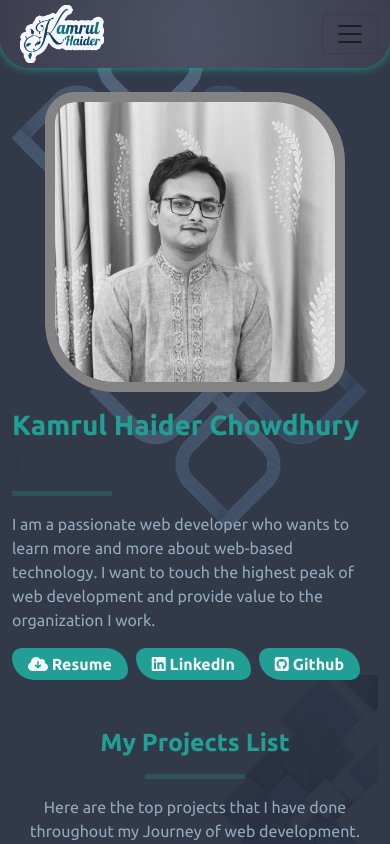
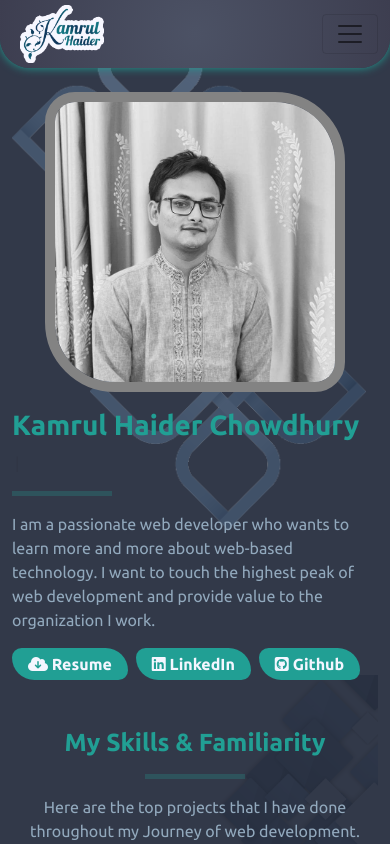
Before and after one commit to kamrulhaider/kamrulhaider-portfolio, a React (Create React App) app: page / in a window 390 px wide. Shown: the top 844 px of the page. Built offline with nearby package versions, Linux system fonts and the light colour scheme; a web font is replaced by a local one.

Commit message:
[add]skill section

```diff
--- a/src/pages/Home/Banner/Banner.js
+++ b/src/pages/Home/Banner/Banner.js
@@ -1,50 +1,71 @@
-import React from 'react';
-import myImg from '../../../images/my-img.jpeg';
-import resume from '../../../images/Kamrul Haider Resume.pdf';
-import shape from '../../../images/shape.png';
-import shape1 from '../../../images/shape2.png';
-import { Cursor, useTypewriter } from 'react-simple-typewriter';
+import React from "react";
+import { Cursor, useTypewriter } from "react-simple-typewriter";
+import myImg from "../../../images/my-img.jpeg";
+import shape from "../../../images/shape.png";
+import shape1 from "../../../images/shape2.png";
 
 const TypewriterHook = () => {
   const { text } = useTypewriter({
-        words: ['Javascript Developer', 'React Developer', 'Frontend Developer'],
+    words: ["Javascript Developer", "React Developer", "Frontend Developer"],
     loop: false,
-    })
+  });
 
   return (
     <div>
       <h4 className="mb-4 subTitle-color d-inline">{text}</h4>
       <Cursor />
     </div>
-    )
-}
+  );
+};
 
 const Banner = () => {
   return (
     <div>
       <div className="row align-items-center justify-content-center mt-2 mb-5">
-                <img className='shape1' src={shape} alt="" />
-                <img className='shape2' src={shape} alt="" />
-                <img className='shape3' src={shape1} alt="" />
+        <img className="shape1" src={shape} alt="" />
+        <img className="shape2" src={shape} alt="" />
+        <img className="shape3" src={shape1} alt="" />
 
         <div className="col-md-5 text-center">
           <img className="img-fluid my-img mt-3" src={myImg} alt="" />
         </div>
         <div className="col-md-7">
           <div className="about-me">
-                        <h1 className="fw-bold mt-md-0 mt-3 title-color">Kamrul Haider Chowdhury</h1>
-                        {/* <h4 className="mb-4 subTitle-color">Frontend Developer</h4> */}<TypewriterHook />
+            <h1 className="fw-bold mt-md-0 mt-3 title-color">
+              Kamrul Haider Chowdhury
+            </h1>
+            {/* <h4 className="mb-4 subTitle-color">Frontend Developer</h4> */}
+            <TypewriterHook />
             <hr />
-                        <p className="fs-6 mt-3 subTitle-color">I am a passionate web developer who wants to learn more and more about web-based technology. I want to touch the highest peak of web development and provide value to the organization I work.</p>
+            <p className="fs-6 mt-3 subTitle-color">
+              I am a passionate web developer who wants to learn more and more
+              about web-based technology. I want to touch the highest peak of
+              web development and provide value to the organization I work.
+            </p>
 
-                        <div className='d-md-block d-flex'>
-                            <a href={resume} rel="noreferrer" target='_blank' className="btn myMenu2 text-decoration-none">
-                                <i className="fas fa-cloud-download-alt"></i>  Resume
+            <div className="d-md-block d-flex">
+              <a
+                href="https://drive.google.com/file/d/1BayksaFi_93rRnyY06ucMpF5dmiXw7ud/view?usp=sharing"
+                rel="noreferrer"
+                target="_blank"
+                className="btn myMenu2 text-decoration-none"
+              >
+                <i className="fas fa-cloud-download-alt"></i> Resume
               </a>
-                            <a rel="noreferrer" href="https://www.linkedin.com/in/kamrulhaider/" target="_blank" className="btn myMenu2 mx-2">
-                                <i className="fab fa-linkedin"></i>  LinkedIn
+              <a
+                rel="noreferrer"
+                href="https://www.linkedin.com/in/kamrulhaider/"
+                target="_blank"
+                className="btn myMenu2 mx-2"
+              >
+                <i className="fab fa-linkedin"></i> LinkedIn
               </a>
-                            <a rel="noreferrer" href="https://github.com/kamrulhaider" target="_blank" className="btn myMenu2">
+              <a
+                rel="noreferrer"
+                href="https://github.com/kamrulhaider"
+                target="_blank"
+                className="btn myMenu2"
+              >
                 <i className="fab fa-github-square"></i> Github
               </a>
             </div>
--- a/src/pages/Home/Home/Home.js
+++ b/src/pages/Home/Home/Home.js
@@ -1,16 +1,18 @@
-import React from 'react';
-import Banner from '../Banner/Banner';
-import Contact from '../Contact/Contact';
-import Projects from '../Projects/Projects';
-import shape1 from '../../../images/shape2.png';
-import shape2 from '../../../images/logo192.png';
+import React from "react";
+import shape2 from "../../../images/logo192.png";
+import shape1 from "../../../images/shape2.png";
+import Banner from "../Banner/Banner";
+import Contact from "../Contact/Contact";
+import Projects from "../Projects/Projects";
+import Technology from "../Technology/Technology";
 
 const Home = () => {
   return (
     <div className="container">
-            <img className='shape4' src={shape1} alt="" />
-            <img className='shape5' src={shape2} alt="" />
+      <img className="shape4" src={shape1} alt="" />
+      <img className="shape5" src={shape2} alt="" />
       <Banner></Banner>
+      <Technology></Technology>
       <Projects></Projects>
       <Contact></Contact>
     </div>
--- /dev/null
+++ b/src/pages/Home/Technology/Technology.js
@@ -0,0 +1,20 @@
+import React from "react";
+
+function Technology() {
+  return (
+    <div className="container my-3">
+      <div className="d-flex flex-column align-items-center mb-3">
+        <h2 className="fw-bold text-center title-color mb-0">
+          My Skills & Familiarity
+        </h2>
+        <hr />
+        <p className="text-center subTitle-color mb-3">
+          Here are the top projects that I have done throughout my Journey of
+          web development.
+        </p>
+      </div>
+    </div>
+  );
+}
+
+export default Technology;
```
Also changed, not shown: 1 other file (tests, documents, lock files or other folders). Lines whose indentation alone changed are shown as unchanged.
